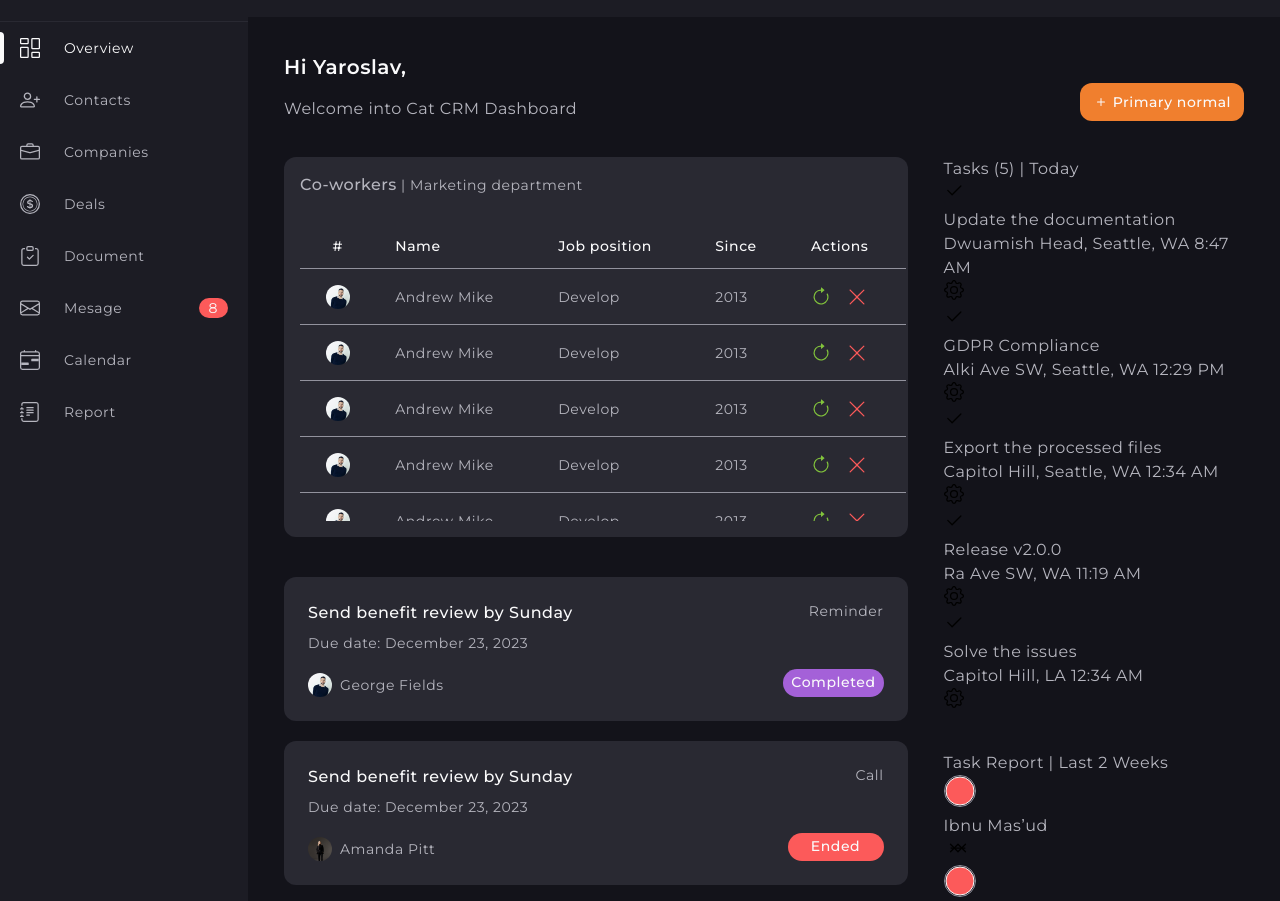
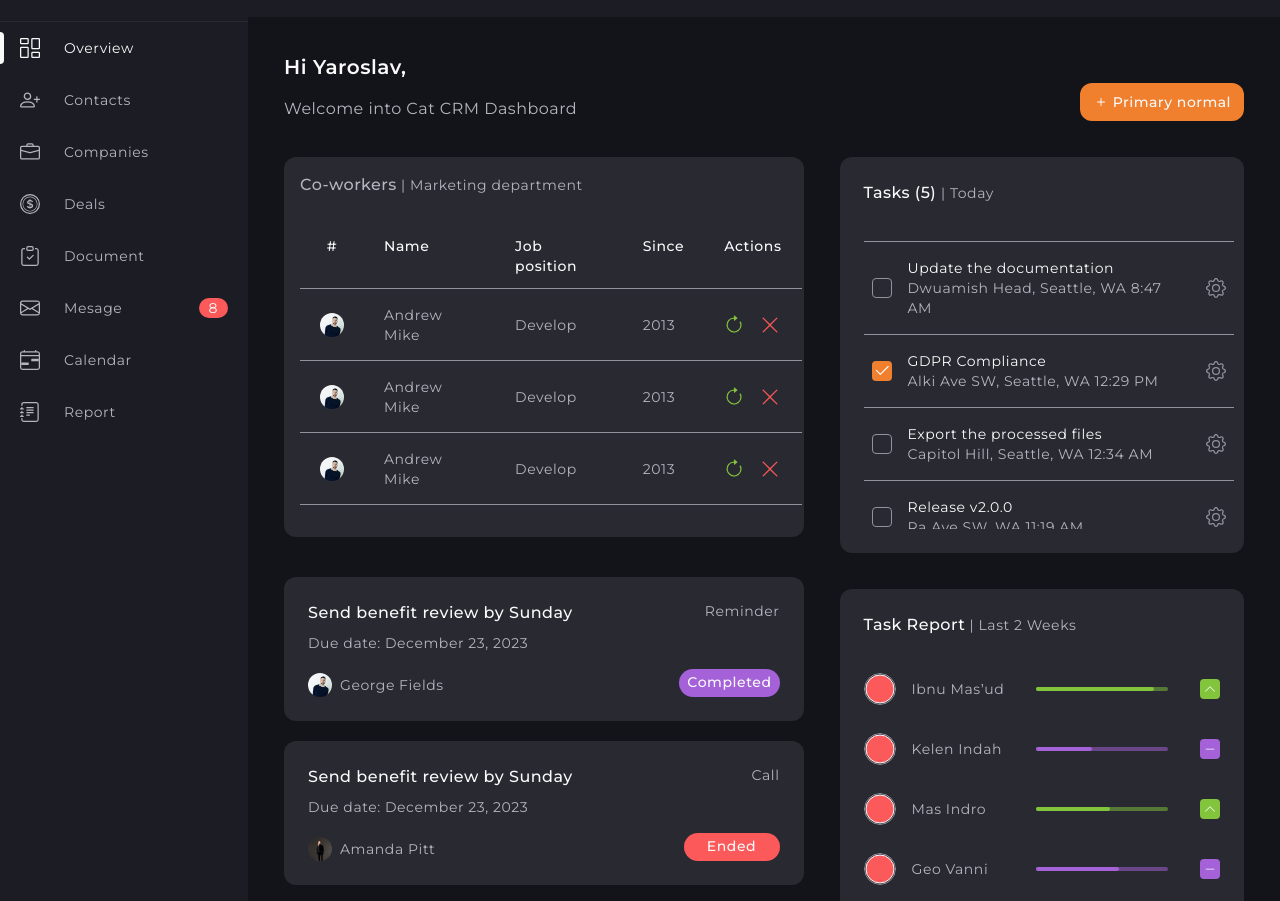
Before and after one commit to Tasitaforme/sass-dashboard-CatCRM, a plain HTML site: page index.html in a window 1280 px wide. Shown: the part 51-952 px from the top of the page. Drawn offline with Linux system fonts and the light colour scheme; files that its build step writes are made by us from their sources; a script that the page names is missing; files whose address does not match are found by name.

Commit message:
Deploying to gh-pages from @ Tasitaforme/sass-dashboard-cat-crm@2c3b00beb14c48a8458146ac65b210e08f647687 🚀

```diff
--- a/assets/index.css
+++ b/assets/index.css
@@ -161,14 +161,14 @@ body {
   letter-spacing: 0.03em;
 }
 
-.board-caption, .co-workers-table caption span, .co-workers-title span {
+.board-caption, .co-workers-table caption span, .co-workers-title span, .reports-title span, .tasks-title span {
   font-size: 16px;
   font-weight: 500;
   line-height: 1.5;
   letter-spacing: 0.03em;
 }
 
-.board-details, .person-caption, .board-tag, .co-workers-table caption, .co-workers-table tbody, .co-workers-details, .co-workers-title, .search-input, .menu-btn, .menu-link {
+.board-details, .person-caption, .board-tag, .co-workers-table caption, .co-workers-table tbody, .co-workers-details, .co-workers-title, .search-input, .menu-btn, .menu-link, .reports-title, .staff-caption, .tasks-title, .tasks-heading, .tasks-desc {
   font-size: 14px;
   font-weight: 400;
   line-height: 1.43;
@@ -182,7 +182,7 @@ body {
   letter-spacing: 0.04em;
 }
 
-.board-item {
+.board-item, .reports, .tasks {
   padding: 16px;
   border-radius: 12px;
 }
@@ -367,10 +367,234 @@ summary {
 
 .tasks {
   grid-area: tasks;
+  min-width: 340px;
+  max-height: 420px;
+  background-color: #292932;
+}
+
+.tasks-title {
+  margin-bottom: 36px;
+  color: #b5b5be;
+}
+.tasks-title span {
+  color: #fafafb;
+}
+
+.tasks-list {
+  max-height: 288px;
+  overflow: auto;
+}
+.tasks-list::-webkit-scrollbar {
+  width: 14px;
+}
+.tasks-list::-webkit-scrollbar-track {
+  background-color: transparent;
+  border-radius: 100px;
+}
+.tasks-list::-webkit-scrollbar-thumb {
+  background-color: #b5b5be;
+  background-clip: content-box;
+  border: 5px solid transparent;
+  border-radius: 100px;
+}
+.tasks-list::-webkit-scrollbar-thumb:hover {
+  background-color: #f07f2e;
+}
+
+.tasks-item {
+  display: flex;
+  align-items: center;
+  gap: 16px;
+  padding: 16px 8px;
+  border-top: 1px solid;
+  border-color: #92929d;
+}
+
+.tasks-checkbox {
+  flex-shrink: 0;
+  display: flex;
+  align-items: center;
+  justify-content: center;
+  width: 20px;
+  height: 20px;
+  cursor: pointer;
+}
+
+.tasks-checkbox-icon {
+  transition: 300ms ease;
+  transition-property: fill, background-color, border-color;
+  fill: transparent;
+  border: 1px solid;
+  border-color: #92929d;
+  border-radius: 4px;
+}
+.tasks-input:checked + .tasks-checkbox-icon {
+  fill: #fafafb;
+  background-color: #f07f2e;
+  border-color: transparent;
+}
+.tasks-input:focus-visible + .tasks-checkbox-icon {
+  outline: 2px solid;
+  outline-color: #92929d;
+  outline-offset: 2px;
+}
+
+.tasks-info {
+  flex-grow: 1;
+}
+
+.tasks-heading {
+  color: #fafafb;
+}
+
+.tasks-desc {
+  color: #b5b5be;
+}
+
+.tasks-btn {
+  transition: 300ms ease;
+  transition-property: outline;
+  width: 20px;
+  height: 20px;
+  color: #92929d;
+  border-radius: 50%;
+}
+.tasks-btn:focus-visible {
+  outline: 2px solid;
+  outline-color: rgba(146, 146, 157, 0.6);
+  outline-offset: 3px;
+}
+.tasks-btn-icon {
+  fill: currentColor;
 }
 
 .reports {
   grid-area: reports;
+  min-width: 340px;
+  background-color: #292932;
+}
+
+.reports-title {
+  margin-bottom: 36px;
+  color: #b5b5be;
+}
+.reports-title span {
+  color: #fafafb;
+}
+
+.reports-item {
+  display: flex;
+  align-items: center;
+  gap: 30px;
+}
+.reports-item:not(:last-child) {
+  margin-bottom: 28px;
+}
+
+.reports-staff {
+  flex-grow: 1;
+  flex-shrink: 0;
+}
+
+.staff {
+  display: flex;
+  align-items: center;
+  gap: 16px;
+}
+
+.staff-thumb {
+  width: 32px;
+  height: 32px;
+  border-radius: 50%;
+  overflow: hidden;
+}
+.staff-thumb img {
+  object-fit: cover;
+  object-position: top center;
+}
+
+.staff-caption {
+  color: #b5b5be;
+}
+
+.reports-bar {
+  width: calc(100% - 224px);
+  height: 4px;
+}
+.reports-bar[value] {
+  border-radius: 2px;
+}
+[data-status=up] .reports-bar[value] {
+  background-color: rgba(130, 196, 60, 0.3);
+}
+[data-status=up] .reports-bar::-mor-progress-bar {
+  background-color: #82c43c;
+}
+[data-status=up] .reports-bar::-webkit-progress-bar {
+  background-color: rgba(130, 196, 60, 0.3);
+  border-radius: 2px;
+}
+[data-status=up] .reports-bar::-webkit-progress-value {
+  background-color: #82c43c;
+  border-radius: 2px;
+}
+[data-status=dash] .reports-bar[value] {
+  background-color: rgba(164, 97, 216, 0.3);
+}
+[data-status=dash] .reports-bar::-mor-progress-bar {
+  background-color: #a461d8;
+}
+[data-status=dash] .reports-bar::-webkit-progress-bar {
+  background-color: rgba(164, 97, 216, 0.3);
+  border-radius: 2px;
+}
+[data-status=dash] .reports-bar::-webkit-progress-value {
+  background-color: #a461d8;
+  border-radius: 2px;
+}
+[data-status=down] .reports-bar[value] {
+  background-color: rgba(252, 90, 90, 0.3);
+}
+[data-status=down] .reports-bar::-mor-progress-bar {
+  background-color: #fc5a5a;
+}
+[data-status=down] .reports-bar::-webkit-progress-bar {
+  background-color: rgba(252, 90, 90, 0.3);
+  border-radius: 2px;
+}
+[data-status=down] .reports-bar::-webkit-progress-value {
+  background-color: #fc5a5a;
+  border-radius: 2px;
+}
+
+.reports-icon {
+  flex-shrink: 0;
+  width: 20px;
+  height: 20px;
+  padding: 4px;
+  border-radius: 4px;
+}
+.reports-icon use {
+  opacity: 0;
+  fill: #fafafb;
+}
+[data-status=up] .reports-icon {
+  background-color: #82c43c;
+}
+[data-status=up] .reports-icon .up {
+  opacity: 1;
+}
+[data-status=dash] .reports-icon {
+  background-color: #a461d8;
+}
+[data-status=dash] .reports-icon .dash {
+  opacity: 1;
+}
+[data-status=down] .reports-icon {
+  background-color: #fc5a5a;
+}
+[data-status=down] .reports-icon .down {
+  opacity: 1;
 }
 
 .menu {
@@ -824,13 +1048,16 @@ summary {
     grid-template-columns: repeat(2, 1fr);
     grid-template-areas: "welcome welcome" "co-workers co-workers" "tasks reports";
   }
+  .reports-item {
+    gap: 32px;
+  }
   .co-workers-details {
     display: none;
   }
 }
 
 @media only screen and (min-width: 1200px) {
-  .board-item {
+  .board-item, .reports, .tasks {
     padding: 24px;
   }
   .page {
@@ -854,6 +1081,9 @@ summary {
   }
   .page-title-accent {
     margin-bottom: 16px;
+  }
+  .tasks-list {
+    margin-right: -14px;
   }
   .logo {
     padding: 16px 20px;
--- a/index.html
+++ b/index.html
@@ -824,16 +824,16 @@
         <h2 class="reports-title"><span>Task Report</span> | Last 2 Weeks</h2>
         <ul class="reports-list">
           <li class="reports-item" data-status="up">
-            <div class="reports-co-worker co-worker">
-              <div class="co-worker-thumb">
+            <div class="reports-staff staff">
+              <div class="staff-thumb">
                 <img
-                  class="co-worker-avatar"
+                  class="staff-avatar"
                   src="/sass-dashboard-cat-crm/assets/thumb.svg"
                   alt="Ibnu Mas’ud"
                   width="32"
                   height="32" />
               </div>
-              <h3 class="co-worker-caption">Ibnu Mas’ud</h3>
+              <h3 class="staff-caption">Ibnu Mas’ud</h3>
             </div>
             <progress class="reports-bar" id="report_ibnu" max="100" value="89">
               <!-- For older browser, which doesn't support <progress> styles -->
@@ -841,23 +841,23 @@
                 <span style="width: 89%">Progress: 89%</span>
               </div>
             </progress>
-            <svg class="reports-status" width="20" height="20">
+            <svg class="reports-icon" width="20" height="20">
               <use class="up" href="/sass-dashboard-cat-crm/assets/icons.svg#icon-up"></use>
               <use class="dash" href="/sass-dashboard-cat-crm/assets/icons.svg#icon-dash"></use>
               <use class="down" href="/sass-dashboard-cat-crm/assets/icons.svg#icon-down"></use>
             </svg>
           </li>
           <li class="reports-item" data-status="dash">
-            <div class="reports-co-worker co-worker">
-              <div class="co-worker-thumb">
+            <div class="reports-staff staff">
+              <div class="staff-thumb">
                 <img
-                  class="co-worker-avatar"
+                  class="staff-avatar"
                   src="/sass-dashboard-cat-crm/assets/thumb.svg"
                   alt="Kelen Indah"
                   width="32"
                   height="32" />
               </div>
-              <h3 class="co-worker-caption">Kelen Indah</h3>
+              <h3 class="staff-caption">Kelen Indah</h3>
             </div>
             <progress
               class="reports-bar"
@@ -869,23 +869,23 @@
                 <span style="width: 43%">Progress: 43%</span>
               </div>
             </progress>
-            <svg class="reports-status" width="20" height="20">
+            <svg class="reports-icon" width="20" height="20">
               <use class="up" href="/sass-dashboard-cat-crm/assets/icons.svg#icon-up"></use>
               <use class="dash" href="/sass-dashboard-cat-crm/assets/icons.svg#icon-dash"></use>
               <use class="down" href="/sass-dashboard-cat-crm/assets/icons.svg#icon-down"></use>
             </svg>
           </li>
           <li class="reports-item" data-status="up">
-            <div class="reports-co-worker co-worker">
-              <div class="co-worker-thumb">
+            <div class="reports-staff staff">
+              <div class="staff-thumb">
                 <img
-                  class="co-worker-avatar"
+                  class="staff-avatar"
                   src="/sass-dashboard-cat-crm/assets/thumb.svg"
                   alt="Mas Indro"
                   width="32"
                   height="32" />
               </div>
-              <h3 class="co-worker-caption">Mas Indro</h3>
+              <h3 class="staff-caption">Mas Indro</h3>
             </div>
             <progress
               class="reports-bar"
@@ -897,23 +897,23 @@
                 <span style="width: 56%">Progress: 56%</span>
               </div>
             </progress>
-            <svg class="reports-status" width="20" height="20">
+            <svg class="reports-icon" width="20" height="20">
               <use class="up" href="/sass-dashboard-cat-crm/assets/icons.svg#icon-up"></use>
               <use class="dash" href="/sass-dashboard-cat-crm/assets/icons.svg#icon-dash"></use>
               <use class="down" href="/sass-dashboard-cat-crm/assets/icons.svg#icon-down"></use>
             </svg>
           </li>
           <li class="reports-item" data-status="dash">
-            <div class="reports-co-worker co-worker">
-              <div class="co-worker-thumb">
+            <div class="reports-staff staff">
+              <div class="staff-thumb">
                 <img
-                  class="co-worker-avatar"
+                  class="staff-avatar"
                   src="/sass-dashboard-cat-crm/assets/thumb.svg"
                   alt="Geo Vanni"
                   width="32"
                   height="32" />
               </div>
-              <h3 class="co-worker-caption">Geo Vanni</h3>
+              <h3 class="staff-caption">Geo Vanni</h3>
             </div>
             <progress
               class="reports-bar"
@@ -925,23 +925,23 @@
                 <span style="width: 63%">Progress: 63%</span>
               </div>
             </progress>
-            <svg class="reports-status" width="20" height="20">
+            <svg class="reports-icon" width="20" height="20">
               <use class="up" href="/sass-dashboard-cat-crm/assets/icons.svg#icon-up"></use>
               <use class="dash" href="/sass-dashboard-cat-crm/assets/icons.svg#icon-dash"></use>
               <use class="down" href="/sass-dashboard-cat-crm/assets/icons.svg#icon-down"></use>
             </svg>
           </li>
           <li class="reports-item" data-status="down">
-            <div class="reports-co-worker co-worker">
-              <div class="co-worker-thumb">
+            <div class="reports-staff staff">
+              <div class="staff-thumb">
                 <img
-                  class="co-worker-avatar"
+                  class="staff-avatar"
                   src="/sass-dashboard-cat-crm/assets/thumb.svg"
                   alt="Avian Rizk"
                   width="32"
                   height="32" />
               </div>
-              <h3 class="co-worker-caption">Avian Rizk</h3>
+              <h3 class="staff-caption">Avian Rizk</h3>
             </div>
             <progress class="reports-bar" id="report_rizk" max="100" value="63">
               <!-- For older browser, which doesn't support <progress> styles -->
@@ -949,7 +949,7 @@
                 <span style="width: 63%">Progress: 63%</span>
               </div>
             </progress>
-            <svg class="reports-status" width="20" height="20">
+            <svg class="reports-icon" width="20" height="20">
               <use class="up" href="/sass-dashboard-cat-crm/assets/icons.svg#icon-up"></use>
               <use class="dash" href="/sass-dashboard-cat-crm/assets/icons.svg#icon-dash"></use>
               <use class="down" href="/sass-dashboard-cat-crm/assets/icons.svg#icon-down"></use>
```
Also changed, not shown: 404.html (+25 -25 lines).
